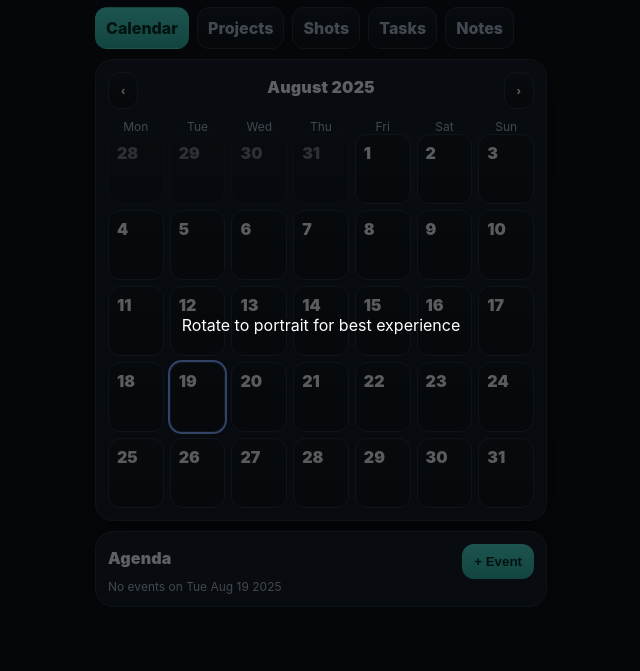
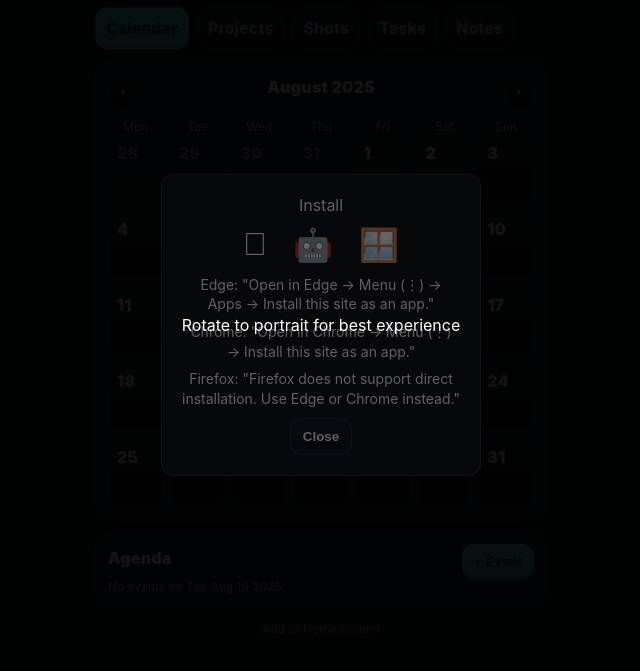
Before and after one commit to Mawexo06/cinematix-planner, a website: page index.html in a window 1280 px wide. Shown: the part 75-746 px from the top of the page, without its empty margins (319-959 px from the left). Drawn offline with Linux system fonts and the light colour scheme.

Commit message:
feat: replace install banner with cross-platform modal

```diff
--- a/index.html
+++ b/index.html
@@ -59,9 +59,13 @@
 .item+.item{margin-top:10px}
 .item h3{margin:0}
 .kicker{font-size:12px;color:var(--muted)}
-/* Install banner */
-#installBanner{position:fixed;inset:0;background:rgba(0,0,0,.8);display:none;align-items:center;justify-content:center;text-align:center;z-index:1000;padding:20px}
-#installBanner .box{background:var(--panel);color:var(--text);border:1px solid var(--line);border-radius:12px;padding:20px;max-width:320px;width:100%}
+/* Install modal */
+#installModal{position:fixed;inset:0;background:rgba(0,0,0,.8);display:none;align-items:center;justify-content:center;text-align:center;z-index:1000;padding:20px}
+#installModal .box{background:var(--panel);color:var(--text);border:1px solid var(--line);border-radius:12px;padding:20px;max-width:320px;width:100%}
+#installModal .platforms{display:flex;justify-content:center;gap:14px;margin:10px 0}
+#installModal .platforms button{background:none;border:none;font-size:32px;cursor:pointer;color:var(--text)}
+#installInstructions{font-size:14px;line-height:1.4}
+#installInstructions div{margin-top:8px}
 /* Modal */
 .modal{position:fixed;inset:0;background:rgba(0,0,0,.55);display:none;align-items:flex-end;z-index:50}
     .sheet{width:100%;max-width:520px;margin:0 auto;background:linear-gradient(180deg,#151e29,#111822);border-top-left-radius:16px;border-top-right-radius:16px;border:1px solid var(--line);padding:14px;box-shadow:0 -10px 30px rgba(0,0,0,.35);max-height:90vh;overflow-y:auto;-webkit-overflow-scrolling:touch}
@@ -171,12 +175,36 @@
     <div id="notesList" style="margin-top:10px"></div>
   </section>
 
- </div>
+  <div class="footer" id="showInstall">Add to Home Screen</div>
+</div>
 
-<div id="installBanner">
+<div id="installModal">
   <div class="box">
-    <div>Pridať na plochu – v Safari klepni Zdieľať → Pridať na plochu.</div>
-    <button class="btn" id="installDismiss" type="button" style="margin-top:10px">Rozumiem</button>
+    <div class="title">Install</div>
+    <div class="platforms">
+      <button id="install-ios" aria-label="iOS"></button>
+      <button id="install-android" aria-label="Android">🤖</button>
+      <button id="install-windows" aria-label="Windows">🪟</button>
+    </div>
+    <div id="installInstructions">
+      <div data-platform="ios">
+        <div>Safari: "Open in Safari → Tap Share → Add to Home Screen."</div>
+        <div>Chrome: "Open in Chrome → Tap Share (⋮) → Add to Home Screen."</div>
+        <div>Firefox: "Open in Firefox → Tap Share → Add to Home Screen."</div>
+      </div>
+      <div data-platform="android" style="display:none">
+        <div>Chrome: "Open in Chrome → Tap Menu (⋮) → Install app (or Add to Home Screen)."</div>
+        <div>Firefox: "Open in Firefox → Tap Menu (⋮) → Add to Home Screen."</div>
+        <div>Edge: "Open in Edge → Tap Menu (⋮) → Add to Phone."</div>
+      </div>
+      <div data-platform="windows" style="display:none">
+        <div>Edge: "Open in Edge → Menu (⋮) → Apps → Install this site as an app."</div>
+        <div>Chrome: "Open in Chrome → Menu (⋮) → Install this site as an app."</div>
+        <div>Firefox: "Firefox does not support direct installation. Use Edge or Chrome instead."</div>
+      </div>
+    </div>
+    <button class="btn" id="installNative" type="button" style="display:none;margin-top:10px">Install</button>
+    <button class="btn" id="installClose" type="button" style="margin-top:10px">Close</button>
   </div>
 </div>
 
@@ -816,35 +844,46 @@
 
 // ---------- Render all ----------
 function render(){ renderCalendar(); renderProjects(); renderStoryboards(); renderShots(); renderTasks(); renderNotes(); }
-function setupInstallPrompt(){
-  const KEY='installPromptLast';
+;(function installGate(){
+  const KEY='installModalDismissedAt';
   const WAIT=3*24*60*60*1000;
   const standalone = window.matchMedia('(display-mode: standalone)').matches || navigator.standalone;
   if(standalone) return;
+  let deferredPrompt=null;
+  const modal=document.getElementById('installModal');
+  const instructions=document.getElementById('installInstructions');
+  const installBtn=document.getElementById('installNative');
+  function showPlatform(p){
+    instructions.querySelectorAll('[data-platform]').forEach(d=>{d.style.display=d.dataset.platform===p?'':'none';});
+  }
+  function open(){
+    modal.style.display='flex';
+    const ua=navigator.userAgent;
+    if(/iphone|ipad|ipod/i.test(ua)) showPlatform('ios');
+    else if(/android/i.test(ua)) showPlatform('android');
+    else showPlatform('windows');
+    installBtn.style.display=deferredPrompt?'':'none';
+  }
+  function close(){
+    modal.style.display='none';
+    localStorage.setItem(KEY,Date.now());
+  }
+  document.getElementById('install-ios').onclick=()=>showPlatform('ios');
+  document.getElementById('install-android').onclick=()=>showPlatform('android');
+  document.getElementById('install-windows').onclick=()=>showPlatform('windows');
+  document.getElementById('installClose').onclick=close;
+  document.getElementById('showInstall').onclick=open;
+  installBtn.onclick=()=>{ if(deferredPrompt){ deferredPrompt.prompt(); deferredPrompt=null; installBtn.style.display='none'; } close(); };
+  window.addEventListener('beforeinstallprompt',e=>{
+    e.preventDefault();
+    deferredPrompt=e;
+    if(modal.style.display==='flex') installBtn.style.display='';
+  });
   const last=parseInt(localStorage.getItem(KEY)||'0',10);
-  const due=Date.now()-last>WAIT;
-  const isIOS=/iphone|ipad|ipod/i.test(navigator.userAgent);
-  if(isIOS){
-    if(due){
-      const banner=document.getElementById('installBanner');
-      banner.style.display='flex';
-      document.getElementById('installDismiss').onclick=()=>{
-        banner.style.display='none';
-        localStorage.setItem(KEY,Date.now());
-      };
-    }
-  }else{
-    window.addEventListener('beforeinstallprompt',e=>{
-      if(!due) return;
-      e.preventDefault();
-      e.prompt();
-      localStorage.setItem(KEY,Date.now());
-    },{once:true});
-  }
-}
+  if(Date.now()-last>WAIT) open();
+})();
 function boot(){
   render();
-  setupInstallPrompt();
   if('serviceWorker' in navigator){
     window.addEventListener('load', ()=> navigator.serviceWorker.register('./sw.js').catch(console.error));
   }
```
